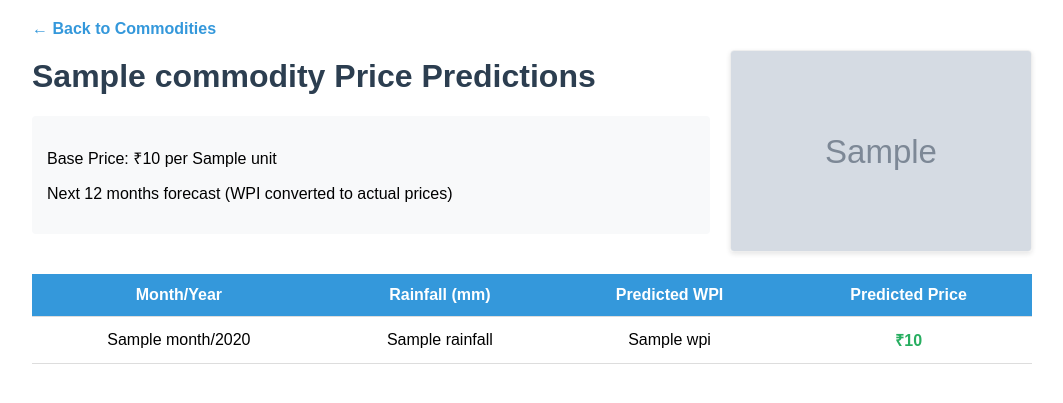
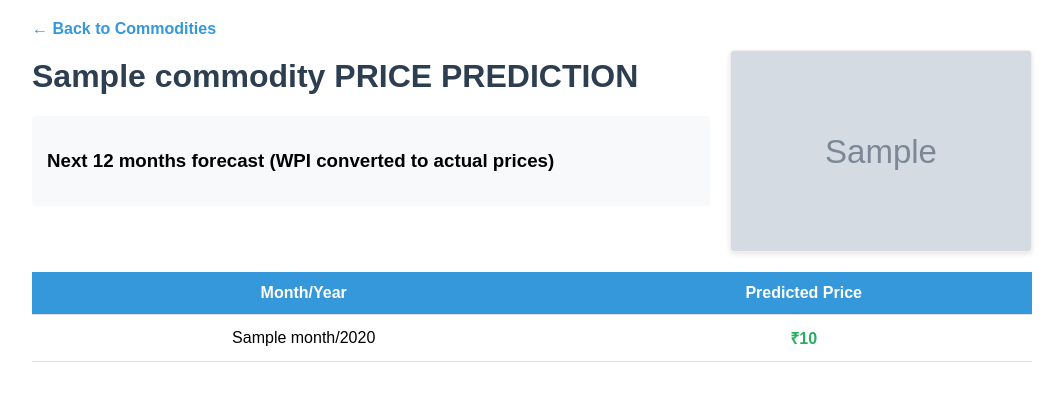
Before and after one commit to Harshabellala26/decisiontree, a Flask app: template templates/commodity.html in a window 1280 px wide. Shown: the top 403 px of the page, without its empty margins (108-1171 px from the left). Run offline with Flask 3, Linux system fonts and the light colour scheme; the template is opened without the code that fills it: most values are stand-ins (such as "Sample title", 1, 10 or a date in 2020); grey boxes marked "Sample" are stand-in pictures.

Commit message:
Update commodity.html

```diff
--- a/templates/commodity.html
+++ b/templates/commodity.html
@@ -48,12 +48,12 @@
         .back-btn:hover {
             text-decoration: underline;
         }
-        table {
+        table{
             width: 100%;
             border-collapse: collapse;
             margin-top: 20px;
         }
-        th, td {
+        th,td {
             padding: 12px;
             text-align: center;
             border-bottom: 1px solid #ddd;
@@ -87,11 +87,10 @@
     <div class="header-container">
         <div class="commodity-header">
             <a href="/" class="back-btn">← Back to Commodities</a>
-            <h1>{{ commodity }} Price Predictions</h1>
+            <h1>{{ commodity }} PRICE PREDICTION</h1>
 
             <div class="price-summary">
-                <p>Base Price: ₹{{ commodity_info.base_price }} per {{ commodity_info.unit }}</p>
-                <p>Next 12 months forecast (WPI converted to actual prices)</p>
+                <h3>Next 12 months forecast (WPI converted to actual prices)</h3>
             </div>
         </div>
 
@@ -105,8 +104,6 @@
         <thead>
             <tr>
                 <th>Month/Year</th>
-                <th>Rainfall (mm)</th>
-                <th>Predicted WPI</th>
                 <th>Predicted Price</th>
             </tr>
         </thead>
@@ -114,8 +111,6 @@
             {% for pred in predictions %}
             <tr>
                 <td>{{ pred.month }}/{{ pred.year }}</td>
-                <td>{{ pred.rainfall }}</td>
-                <td>{{ pred.wpi }}</td>
                 <td class="highlight">₹{{ pred.price }}</td>
             </tr>
             {% endfor %}
```
